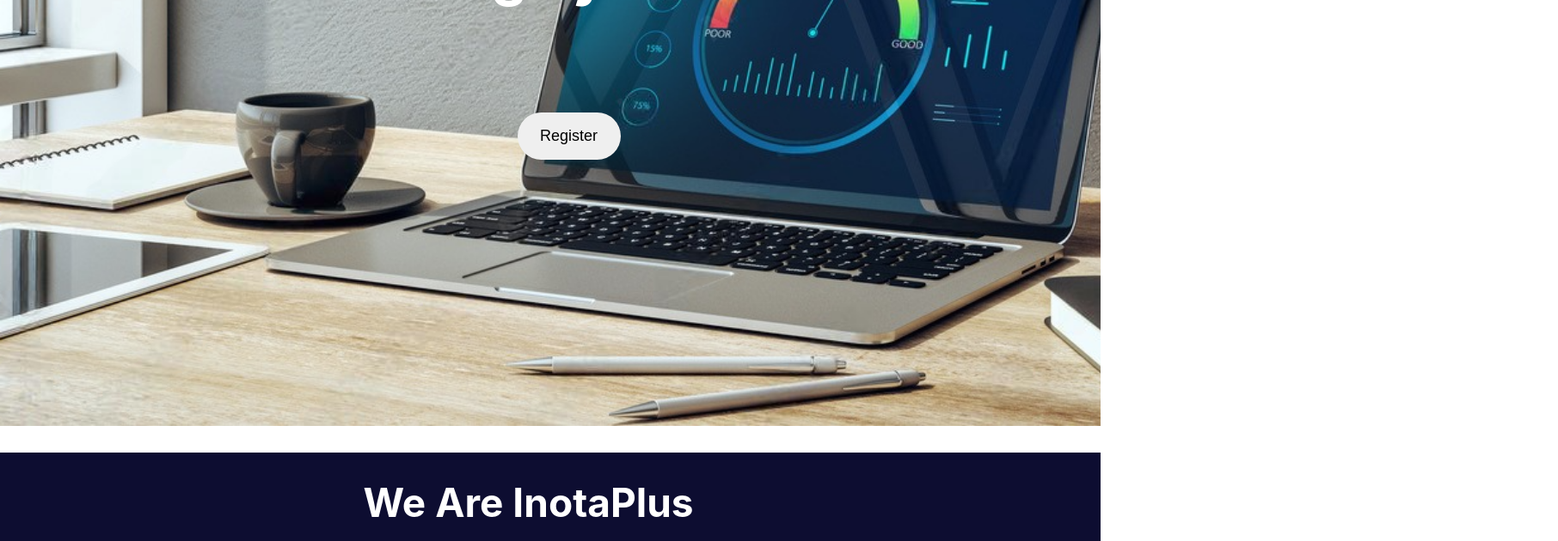
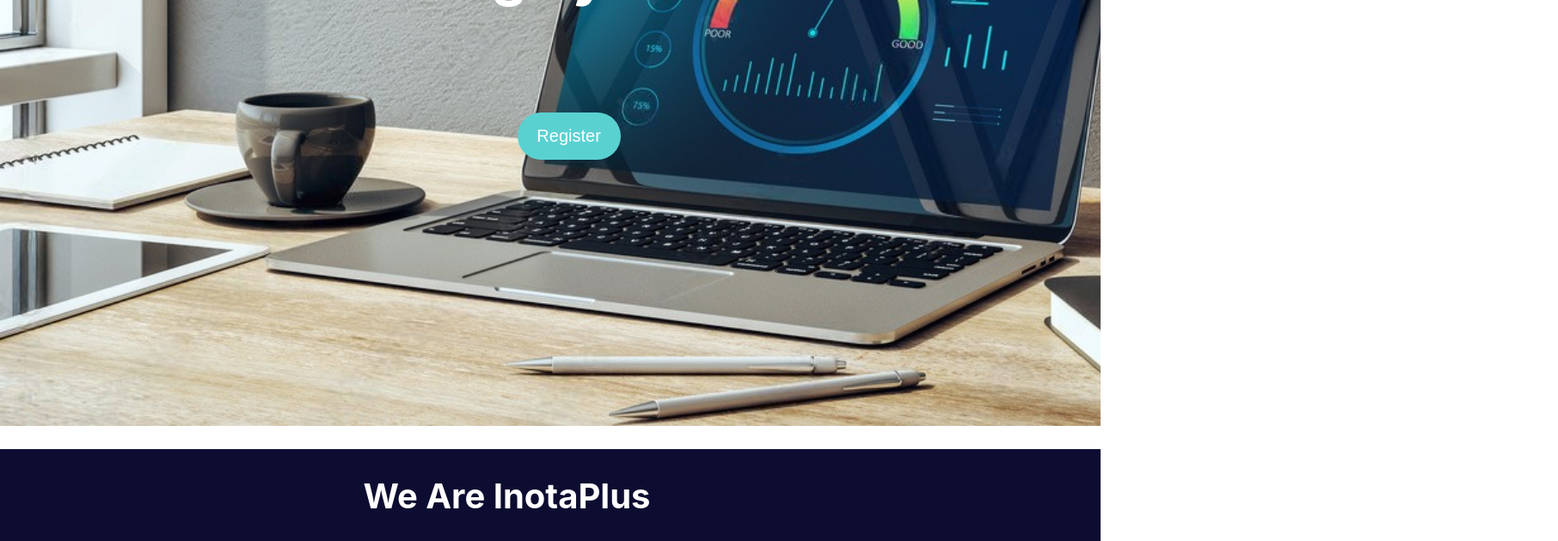
Before and after one commit to ndutta-cynthia/Hodari-Informational, a React (Create React App) app in the folder inota-plus/: page / in a window 1280 px wide. Shown: the part 580-1210 px from the top of the page at 86% size, 1812 px wide, since content can reach past the window. Built offline with nearby package versions, Linux system fonts and the light colour scheme.

Commit message:
changed style

```diff
--- a/inota-plus/src/About/index.css
+++ b/inota-plus/src/About/index.css
@@ -5,7 +5,7 @@
 
 }
 #abouthead{
-    font-size: 46px;
+    font-size: 40px;
     margin-left: 20%;
     padding-top: 30px;
 
@@ -14,3 +14,22 @@ p{
     font-size: 20px;
     text-align: center;
 }
+
+@media screen and (min-width:300px) and (max-width:760px){
+    #about{
+        background-color: rgb(13, 13, 49);
+        color: white;
+        height: 250px;
+
+    }
+    #abouthead{
+        font-size: 46px;
+        margin-left: 20%;
+        padding-top: 30px;
+
+    }
+    p{
+        font-size: 20px;
+        text-align: center;
+    }
+}
--- a/inota-plus/src/Navbar/index.css
+++ b/inota-plus/src/Navbar/index.css
@@ -3,6 +3,7 @@
     display: flex;
     gap: 70%;
     margin-top: 40px;
+    font-size: 20px;
 }
 #image{
     width: 70px;
@@ -32,8 +33,11 @@ button{
     width: 120px;
     border-radius: 30px;
     border: 0cap;
-    font-size: 18px;
+    font-size: 20px;
     margin-top: 6%;
+    color: white;
+    background-color:rgb(90, 209, 209);
+    border: none;
 }
 
 @media screen and (min-width:300px) and (max-width:760px) {
```
